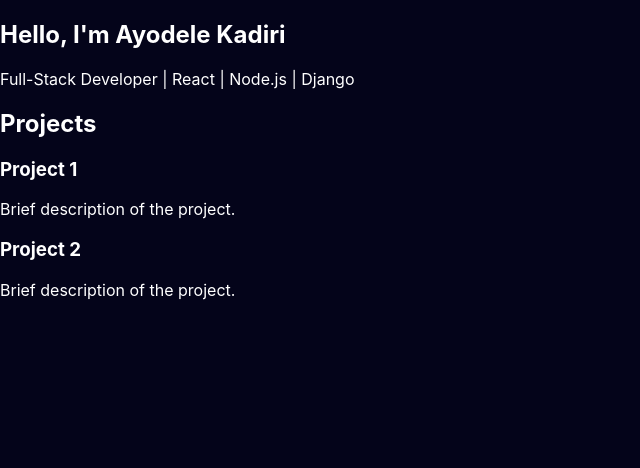
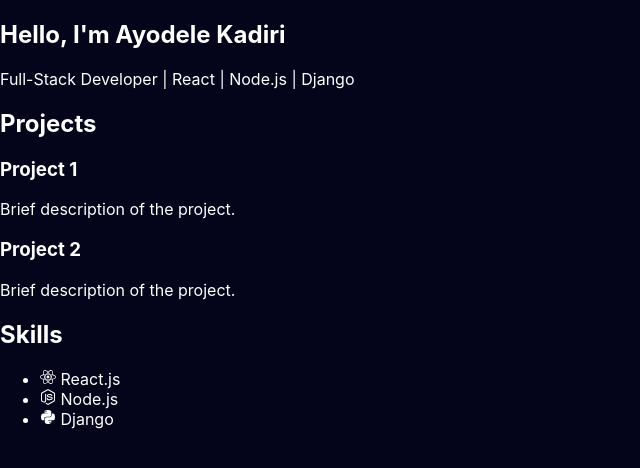
Before and after one commit to kadelcode/my-portfolio, a React (Create React App) app: page / in a window 1280 px wide. Shown: the top 468 px of the page, without its empty margins (0-640 px from the left). Built offline with nearby package versions, Linux system fonts and the light colour scheme.

Commit message:
Skills section

```diff
--- a/src/App.js
+++ b/src/App.js
@@ -72,6 +72,25 @@ export default function App() {
           ))}
         </div>
       </section>
+
+      {/* Skills Section */}
+      <section className="skills">
+        <h2>Skills</h2>
+        <ul>
+          {skills.map((skill, index) => (
+            <motion.li
+              key={index}
+              className="skill-item"
+              whileHover={{ scale: 1.1 }}
+              initial={{ opacity: 0, x: -20 }}
+              animate={{ opacity: 1, x: 0 }}
+              transition={{ duration: 0.5, delay: index * 0.1 }}
+            >
+              {skill.icon} {skill.name}
+            </motion.li>
+          ))}
+        </ul>
+      </section>
     </div>
   )
 }
```
